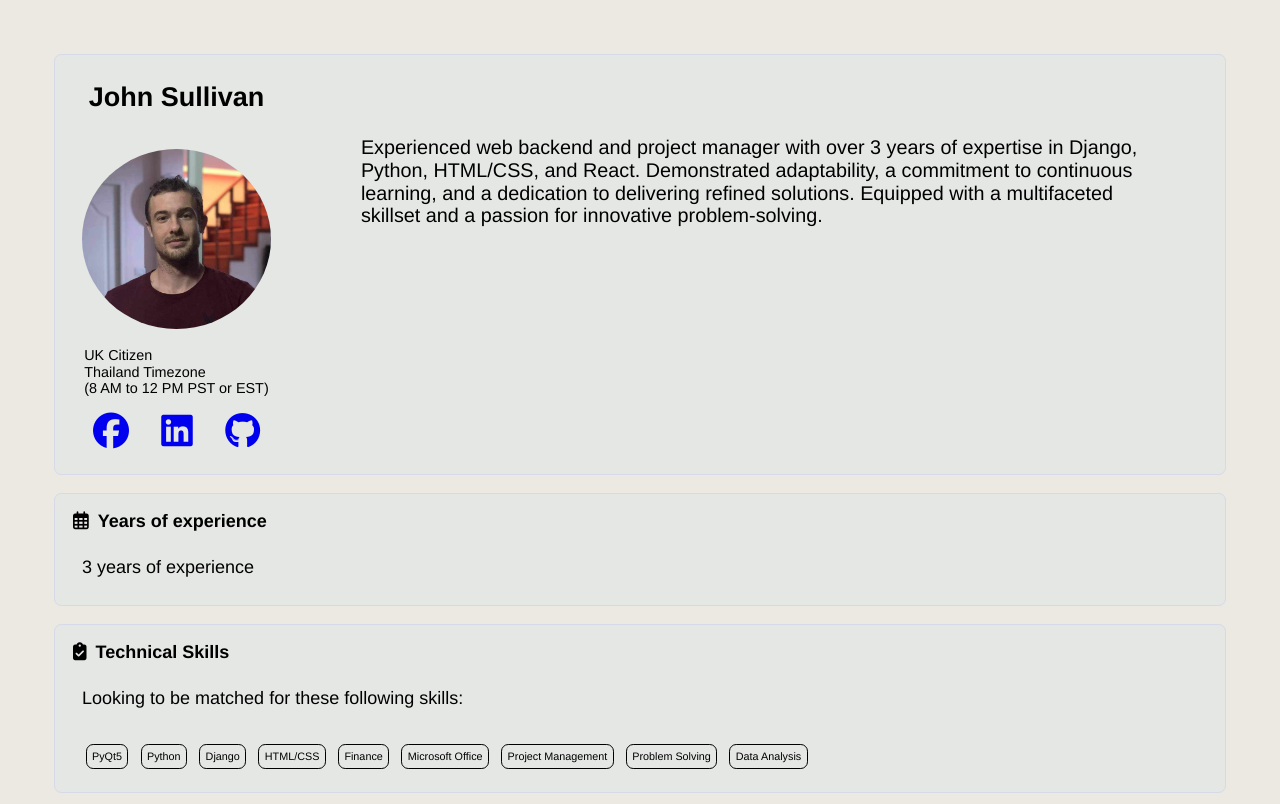
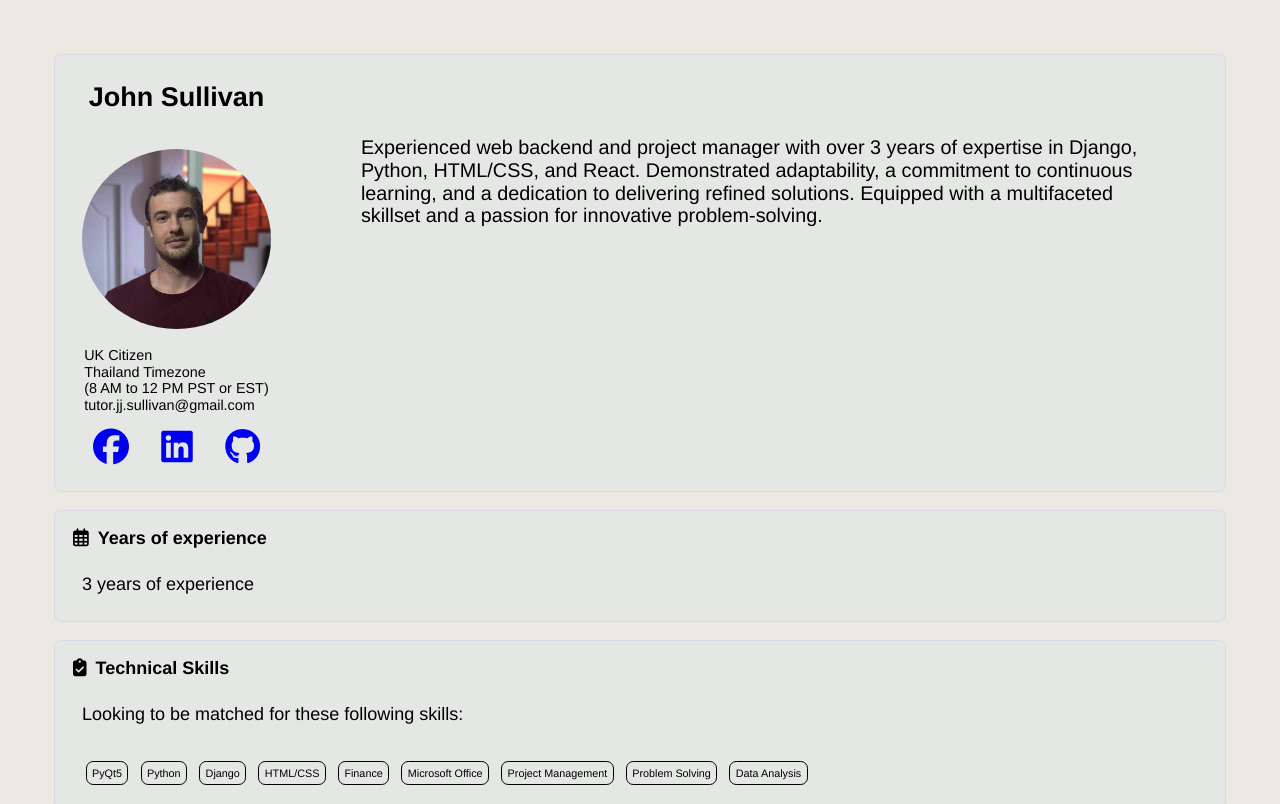
Before and after one commit to Jayjayjay86/resume, a plain HTML site: page index.html in a window 1280 px wide. Shown: the top 804 px of the page. Drawn offline with Linux system fonts and the light colour scheme.

Commit message:
Update index.html

```diff
--- a/index.html
+++ b/index.html
@@ -23,6 +23,7 @@
               <article class="timezone">UK Citizen</article>
               <article class="timezone">Thailand Timezone</article>
               <article class="timezone">(8 AM to 12 PM PST or EST)</article>
+              <article class="timezone">tutor.jj.sullivan@gmail.com</article>
             </div>
 
             <div class="icons">
```
